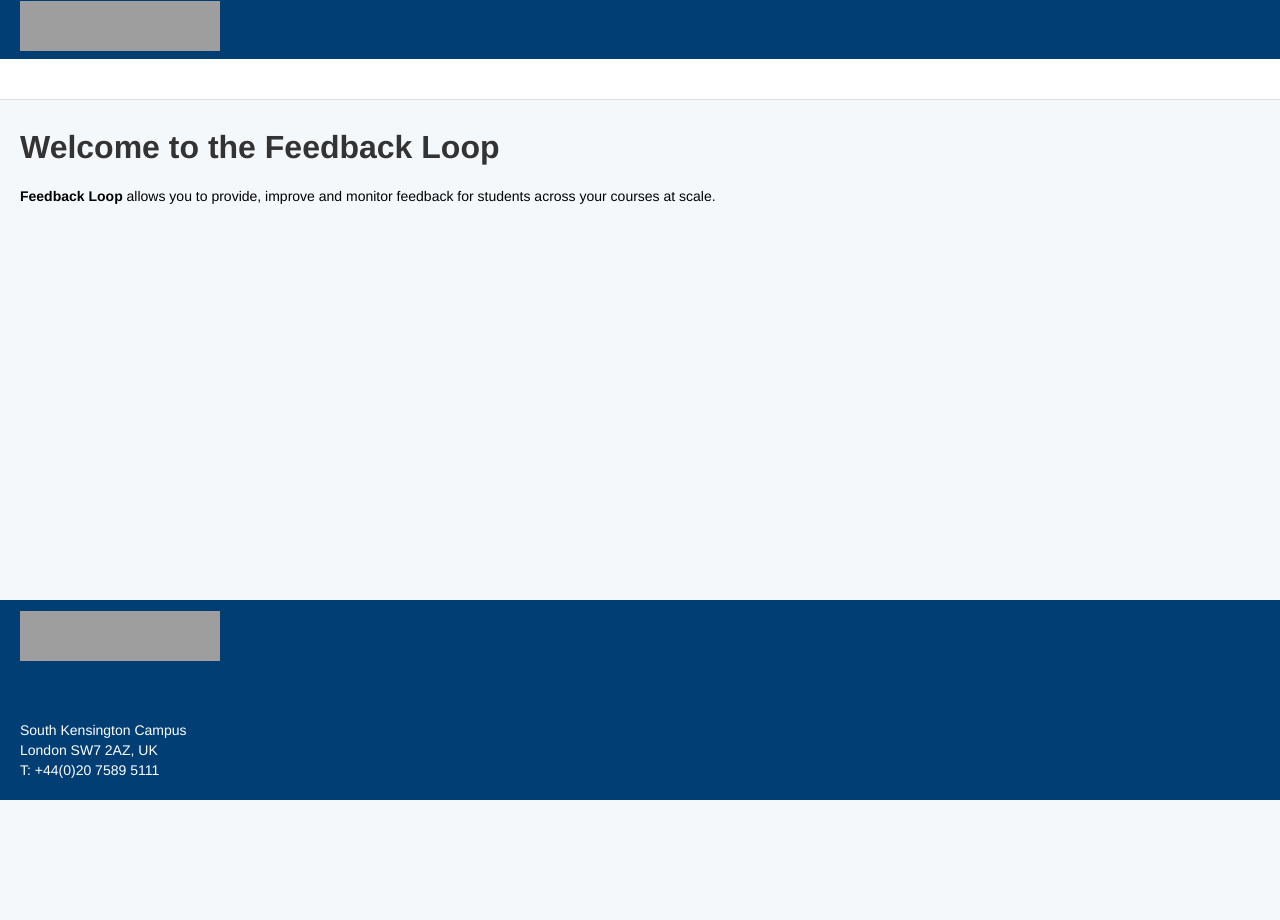
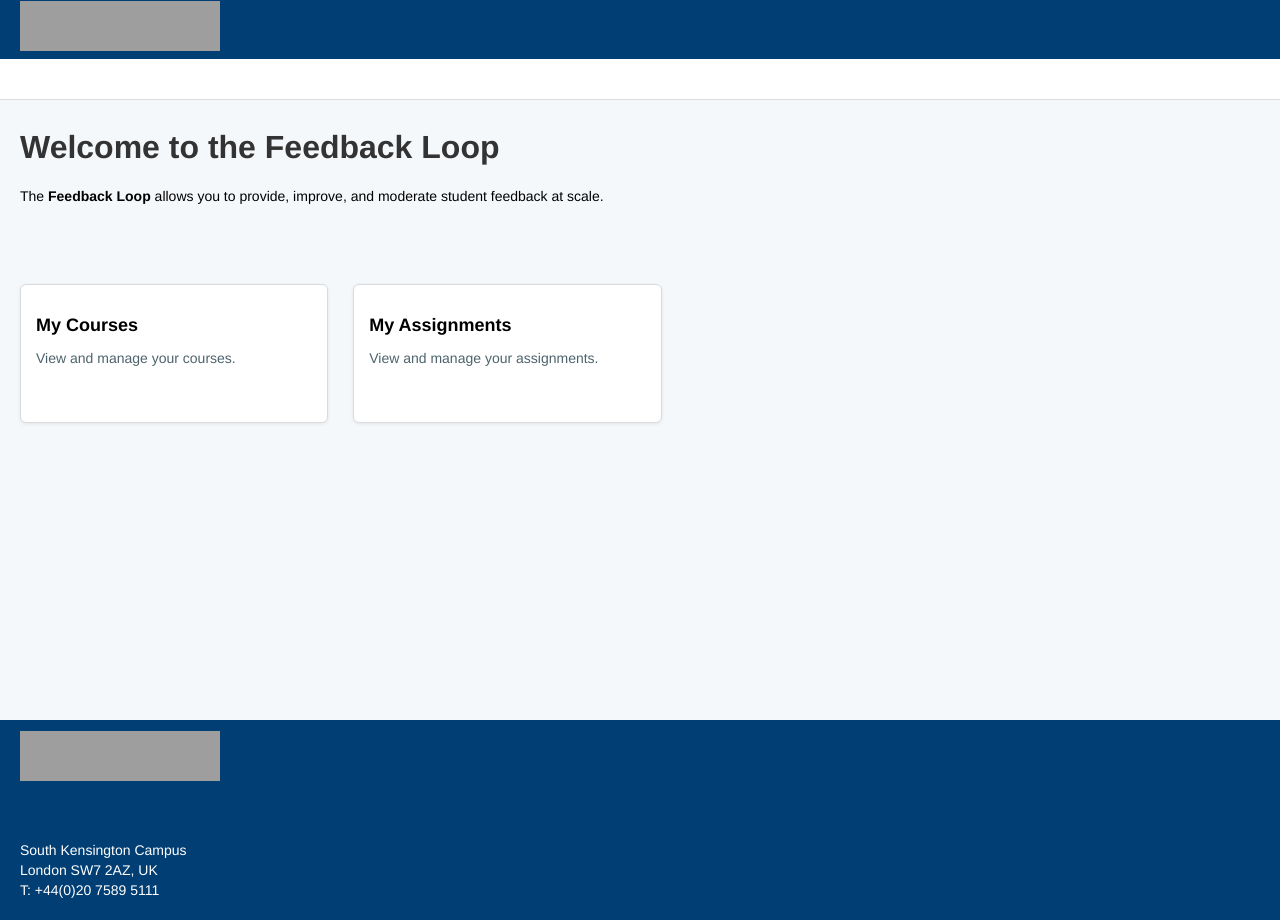
Before and after one commit to stellaevat/llm-feedback, a Django app: page / in a window 1280 px wide. Before the commit the page ends 800 px from the top, so only its background shows below. Run offline with Django 5.2, Linux system fonts and the light colour scheme; grey boxes are pictures that could not be loaded.

Commit message:
Added content cards to homepage

```diff
--- a/project/static/styles/app.css
+++ b/project/static/styles/app.css
@@ -1,9 +1,10 @@
 :root {
 	--gray20: #333;
-	--dark: #5A5A5A;
+	--dark: #4d636d;
+	--shadow: rgba(211, 211, 211, .5);
 	--medium: #ddd;
 	--medlight: #F5F8FB;
-	--light: #FCFCFC;
+	--light: #dadbde;
 	--red: #FF4E4E;
 	--green: #518E4C;
 	--medgreen: #80bf70;
@@ -42,6 +43,7 @@ body {
     position: relative;
     background-color: var(--medlight);
     min-height: 100vh;
+	padding-bottom: 120px;
 }
 
 footer {
@@ -49,7 +51,7 @@ footer {
     color: white;
     line-height: 20px;
     padding: 0 20px;
-    width: 100vw;
+    width: 100%;
     position: absolute;
     bottom: 0px;
     box-sizing: border-box;
@@ -73,8 +75,7 @@ footer {
 
 .main {
 	padding: 0 20px;
-	overflow-x: hidden;
-	overflow-y: hidden;
+    overflow: hidden;
 }
 
 .navbar {
@@ -160,6 +161,15 @@ h1 {
     margin: 0;
 }
 
+h2 {
+	font-size: 18px;
+    font-weight: bold;
+    line-height: 20px;
+    margin: 0;
+	padding: 15px 0 10px;
+    text-decoration: none;
+}
+
 p {
     display: block;
     margin-block-start: 1em;
@@ -173,3 +183,46 @@ p {
 	margin-top: 14px;
 	margin-bottom: 50px;
 }
+
+.card-row {
+	box-sizing: border-box;
+	width: 102%;
+	height: 100%;
+	margin-top: 30px;
+    margin-left: 0px;
+	padding: 0;
+	display: inline-block;
+    vertical-align: top;
+}
+
+.card-row ul {
+	width: 100%;
+    list-style: none;
+    display: flex;
+    flex-wrap: wrap;
+    flex-direction: row;
+}
+
+.card-row li {
+    margin-bottom: 20px;
+    margin-right: 1.96%;
+    max-width: 31.37%;
+    width: 23.04%;
+}
+
+.card {
+	border-radius: 6px;
+	background-color: white;
+    border: 1px solid var(--light);
+    box-shadow: 0 1px 3px var(--shadow);
+    padding: 15px;
+    padding-right: 0;
+}
+
+.card-content {
+	color: #4d636d;
+    height: 57px;
+    margin-top: 5px;
+    overflow: hidden;
+    padding-right: 15px;
+}
--- a/project/templates/app/homepage.html
+++ b/project/templates/app/homepage.html
@@ -4,6 +4,19 @@
 {% block body_block %}
     <h1 id="main-title">Welcome to the {{ platform_name }}</h1>
     <div class="subtitle">
-        <b>{{platform_name}}</b> allows you to provide, improve and monitor feedback for students across your courses at scale.<br />
+        The <b>{{platform_name}}</b> allows you to provide, improve, and moderate student feedback at scale.<br />
+    </div>
+
+    <div class="card-row">
+        <ul>
+            <li class="card">
+                <h2>My Courses</h2>
+                <div class="card-content">View and manage your courses.</div>
+            </li>
+            <li class="card">
+                <h2>My Assignments</h2>
+                <div class="card-content">View and manage your assignments.</div>
+            </li>
+        </ul>
     </div>
 {% endblock %}
```
